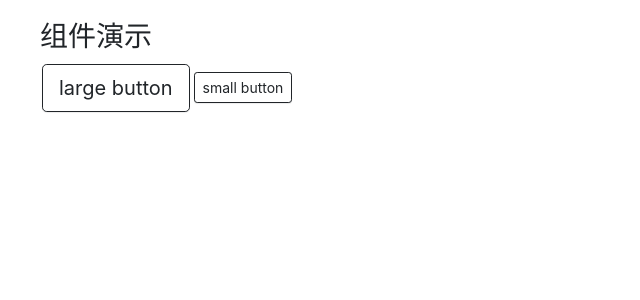
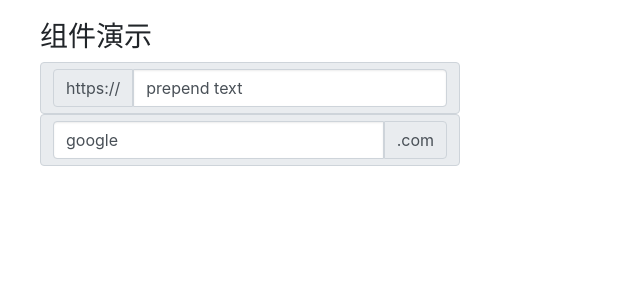
Before and after one commit to CoderDgx/rasy-ui, a React (Create React App) app: page / in a window 1280 px wide. Shown: the top 300 px of the page, without its empty margins (0-640 px from the left). Built offline with nearby package versions, Linux system fonts and the light colour scheme.

Commit message:
增加Input组件

```diff
--- a/src/App.tsx
+++ b/src/App.tsx
@@ -1,5 +1,5 @@
 import React from 'react';
-import Button, {ButtonType, ButtonSize} from './components/Button/button'
+// import Button from './components/Button/button'
 // import Alert from './components/Alert/alert';
 // import Menu from './components/Menu/menu';
 // import MenuItem from './components/Menu/menuItem';
@@ -7,6 +7,7 @@
 // import Tabs from './components/Tabs/tabs';
 // import TabItem from './components/Tabs/tabItem';
 // import Icon from './components/Icon/icon';
+import Input from './components/Input/input';
 function App() {
   return (
     <div
@@ -17,12 +18,8 @@
     >
       <h3>组件演示</h3>
       <React.Fragment key=".1">
-        <Button btnType="default" disabled={false} size="lg">
-          large button
-        </Button>
-        <Button btnType="default" disabled={false} size="sm">
-          small button
-        </Button>
+        <Input defaultValue="prepend text" prepend="https://" />
+        <Input append=".com" defaultValue="google" />
       </React.Fragment>
     </div>
   );
--- /dev/null
+++ b/src/components/Input/_style.scss
@@ -0,0 +1,112 @@
+.input-wrapper {
+  display: flex;
+  width: 100%;
+  margin-bottom: 30px;
+  position: relative;
+
+  .icon-wrapper {
+    position: absolute;
+    height: 100%;
+    width: 35px;
+    justify-content: center;
+    color: $input-color;
+    right: 0;
+    top: 0;
+    display: flex;
+    align-items: center;
+
+    svg {
+      color: $input-placeholder-color;
+    }
+  }
+}
+
+.icon-wrapper+.input-inner {
+  padding-right: 35px;
+}
+
+.input-inner {
+  width: 100%;
+  padding: $input-padding-y $input-padding-x;
+  font-family: $input-font-family;
+  font-size: $input-font-size;
+  font-weight: $input-font-weight;
+  line-height: $input-line-height;
+  color: $input-color;
+  background-color: $input-bg;
+  background-clip: padding-box;
+  border: $input-border-width solid $input-border-color;
+
+  // Note: This has no effect on <select>s in some browsers, due to the limited stylability of `<select>`s in CSS.
+  border-radius: $input-border-radius;
+
+  box-shadow: $input-box-shadow;
+  transition: $input-transition;
+
+  &:focus {
+    color: $input-focus-color;
+    background-color: $input-focus-bg;
+    border-color: $input-focus-border-color;
+    outline: 0;
+    box-shadow: $input-focus-box-shadow;
+    // Avoid using mixin so we can pass custom focus shadow properly
+  }
+
+  &::placeholder {
+    color: $input-placeholder-color;
+    // Override Firefox's unusual default opacity; see https://github.com/twbs/bootstrap/pull/11526.
+    opacity: 1;
+  }
+
+  &:disabled,
+  &[readonly] {
+    background-color: $input-disabled-bg;
+    border-color: $input-disabled-border-color;
+    // iOS fix for unreadable disabled content; see https://github.com/twbs/bootstrap/issues/11655.
+    opacity: 1;
+  }
+}
+
+.input-group-prepend,
+.input-group-append {
+  display: flex;
+  align-items: center;
+  padding: $input-padding-y $input-padding-x;
+  margin-bottom: 0; // Allow use of <label> elements by overriding our default margin-bottom
+  font-size: $input-font-size; // Match inputs
+  font-weight: $font-weight-normal;
+  line-height: $input-line-height;
+  color: $input-group-addon-color;
+  text-align: center;
+  white-space: nowrap;
+  background-color: $input-group-addon-bg;
+  border: $input-border-width solid $input-group-addon-border-color;
+  border-radius: $input-border-radius;
+}
+
+.input-group-append+.btn {
+  padding: 0;
+  border: 0;
+}
+
+.input-group>.input-group-prepend,
+.input-group.input-group-append>.input-inner {
+  @include border-right-radius(0);
+}
+
+.input-group>.input-group-append,
+.input-group.input-group-prepend>.input-inner {
+  @include border-left-radius(0);
+}
+
+.input-size-sm .input-inner {
+  padding: $input-padding-y-sm $input-padding-x-sm;
+  font-size: $input-font-size-sm;
+  border-radius: $input-border-radius-sm;
+}
+
+.input-size-lg .input-inner {
+  padding: $input-padding-y-lg $input-padding-x-lg;
+  font-size: $input-font-size-lg;
+  border-radius: $input-border-radius-lg;
+}
--- /dev/null
+++ b/src/components/Input/input.tsx
@@ -0,0 +1,73 @@
+import React, {
+  FC,
+  ReactElement,
+  InputHTMLAttributes,
+  ChangeEvent,
+} from "react";
+import classNames from "classnames";
+import { IconProp } from "@fortawesome/fontawesome-svg-core";
+import Icon from "../Icon/icon";
+
+type InputSize = "lg" | "sm";
+export interface InputProps
+  extends Omit<InputHTMLAttributes<HTMLElement>, "size"> {
+  /**是否禁用 Input */
+  disabled?: boolean;
+  /**设置 input 大小，支持 lg 或者是 sm */
+  size?: InputSize;
+  /**添加图标，在右侧悬浮添加一个图标，用于提示 */
+  icon?: IconProp;
+  /**添加前缀 用于配置一些固定组合 */
+  prepend?: string | ReactElement;
+  /**添加后缀 用于配置一些固定组合 */
+  append?: string | ReactElement;
+  onChange?: (e: ChangeEvent<HTMLInputElement>) => void;
+}
+
+/**
+ * Input 输入框 通过鼠标或键盘输入内容，是最基础的表单域的包装。
+ *
+ * ~~~js
+ * // 这样引用
+ * import { Input } from 'vikingship'
+ * ~~~
+ * 支持 HTMLInput 的所有基本属性
+ */
+export const Input: FC<InputProps> = (props) => {
+  const { disabled, size, icon, prepend, append, style, ...restProps } = props;
+  const cnames = classNames("input-wrapper", {
+    [`input-size-${size}`]: size,
+    "is-disabled": disabled,
+    "input-group": prepend || append,
+    "input-group-append": !!append,
+    "input-group-prepend": !!prepend,
+  });
+  const fixControlledValue = (value: any) => {
+    if (typeof value === "undefined" || value === null) {
+      return "";
+    }
+    return value;
+  };
+  if ("value" in props) {
+    delete restProps.defaultValue;
+    restProps.value = fixControlledValue(props.value);
+  }
+  return (
+    <div className={cnames} style={style}>
+      {prepend && <div className="input-group-prepend">{prepend}</div>}
+      {icon && (
+        <div className="icon-wrapper">
+          <Icon icon={icon} title={`title-${icon}`} />
+        </div>
+      )}
+      <input
+        className="input-inner"
+        disabled={disabled}
+        {...restProps}
+      />
+      {append && <div className="input-group-append">{append}</div>}
+    </div>
+  );
+};
+
+export default Input;
--- a/src/styles/_mixin.scss
+++ b/src/styles/_mixin.scss
@@ -67,3 +67,13 @@
     transform-origin: $origin;
   }
 }
+
+@mixin border-right-radius($raduis) {
+  border-top-right-radius: $raduis;
+  border-bottom-right-radius: $raduis;
+}
+
+@mixin border-left-radius($raduis) {
+  border-top-left-radius: $raduis;
+  border-bottom-left-radius: $raduis;
+}
--- a/src/styles/index.scss
+++ b/src/styles/index.scss
@@ -23,4 +23,7 @@
 @import '../components//Tabs/style';
 
 // icon
-@import '../components//Icon/style'
+@import '../components//Icon/style';
+
+// input
+@import '../components/Input/style';
```
